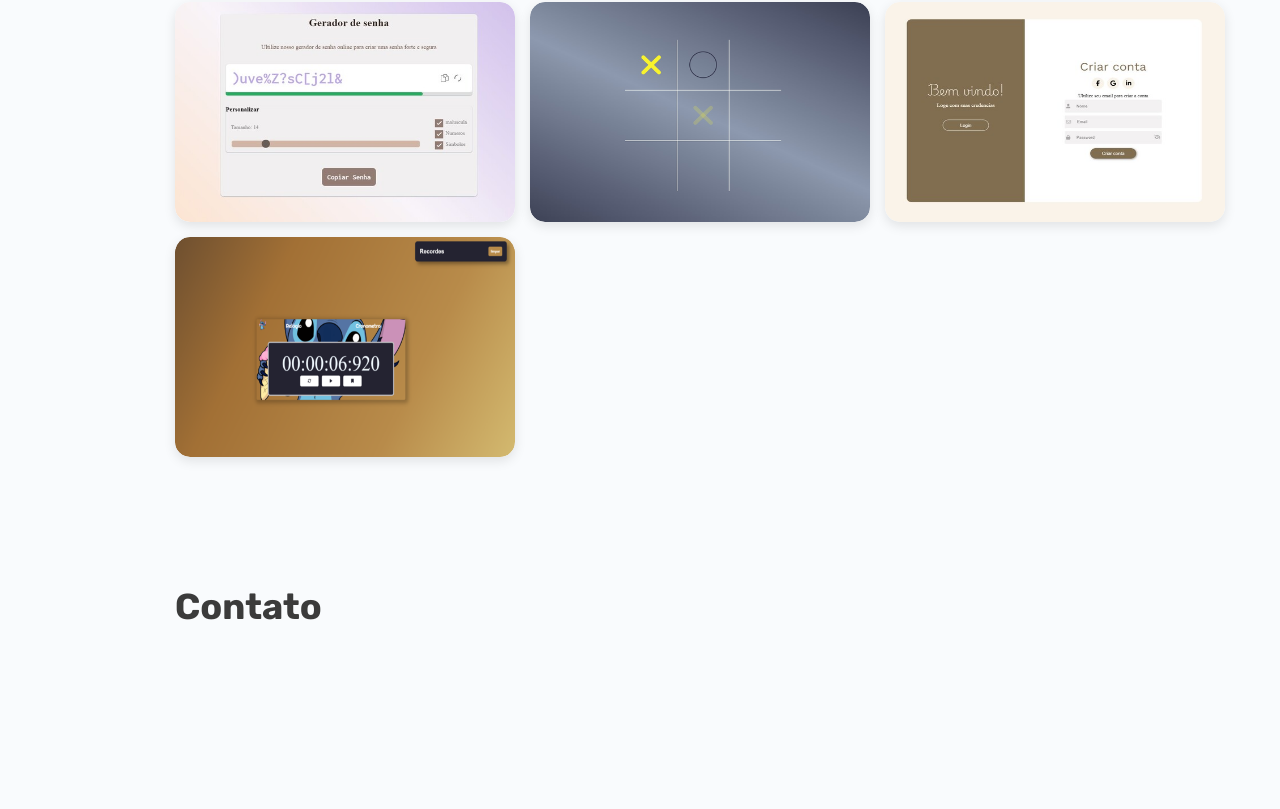
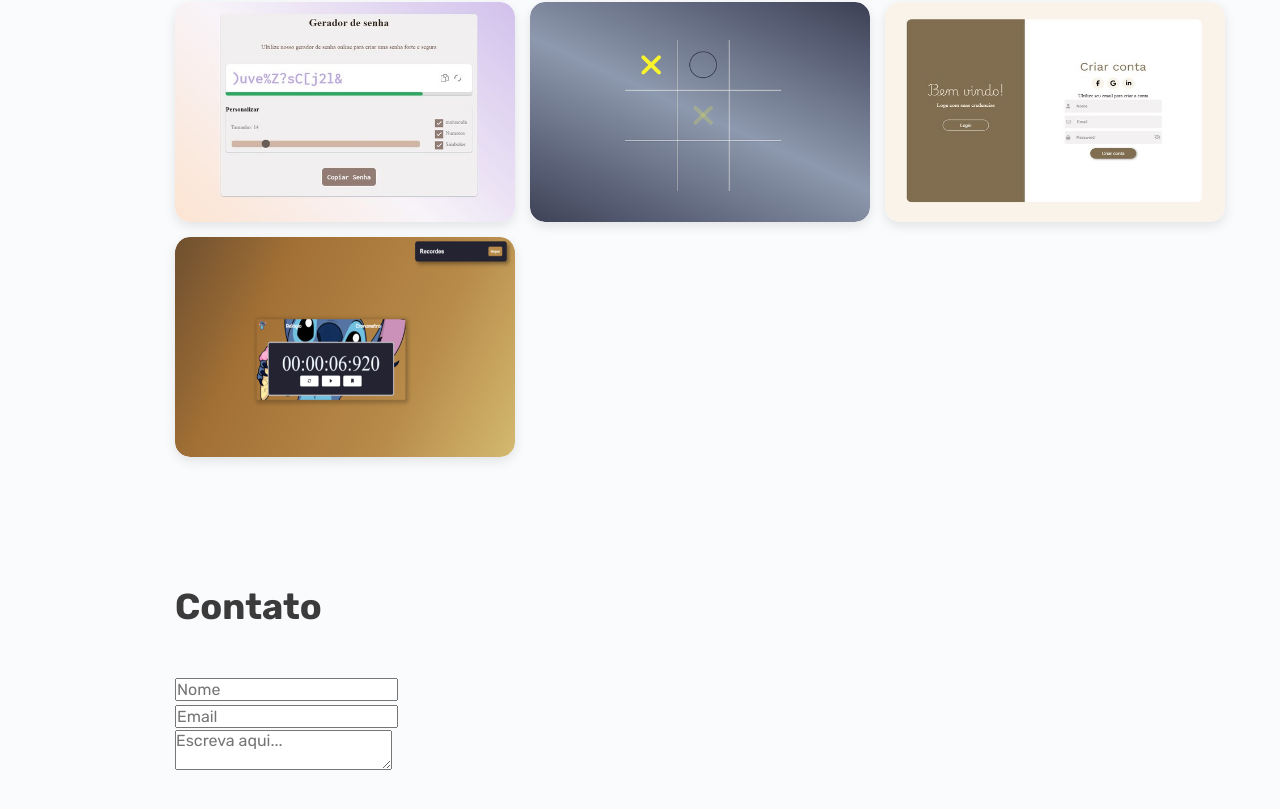
Before and after one commit to ismaelvieira12/Portifolio, a React (Vite) app: page / in a window 1280 px wide. Shown: the part 3054-3863 px from the top of the page. Before the commit the page ends 3762 px from the top, so only its background shows below. Built offline with nearby package versions, Linux system fonts and the light colour scheme; a web font is replaced by a local one.

Commit message:
Criando a parte de formulario

```diff
--- a/src/components/contact/Contact.jsx
+++ b/src/components/contact/Contact.jsx
@@ -5,8 +5,17 @@ const Contact = () => {
   return (
     <>
     <section id='contact'className="container contact section">
-      <form>
         <h2 className="section_title">Contato</h2>
+      <form className='contact_form'>
+        <div>
+          <input placeholder='Nome' type="text" name='name' className='nome'/>
+        </div>
+        <div>
+          <input placeholder='Email' type="email" name="email" className='email' />
+        </div>
+        <div>
+          <textarea placeholder='Escreva aqui...' name="Texto" id="textArea" className='textArea'></textarea>
+        </div>
       </form>
 
     </section>
```
